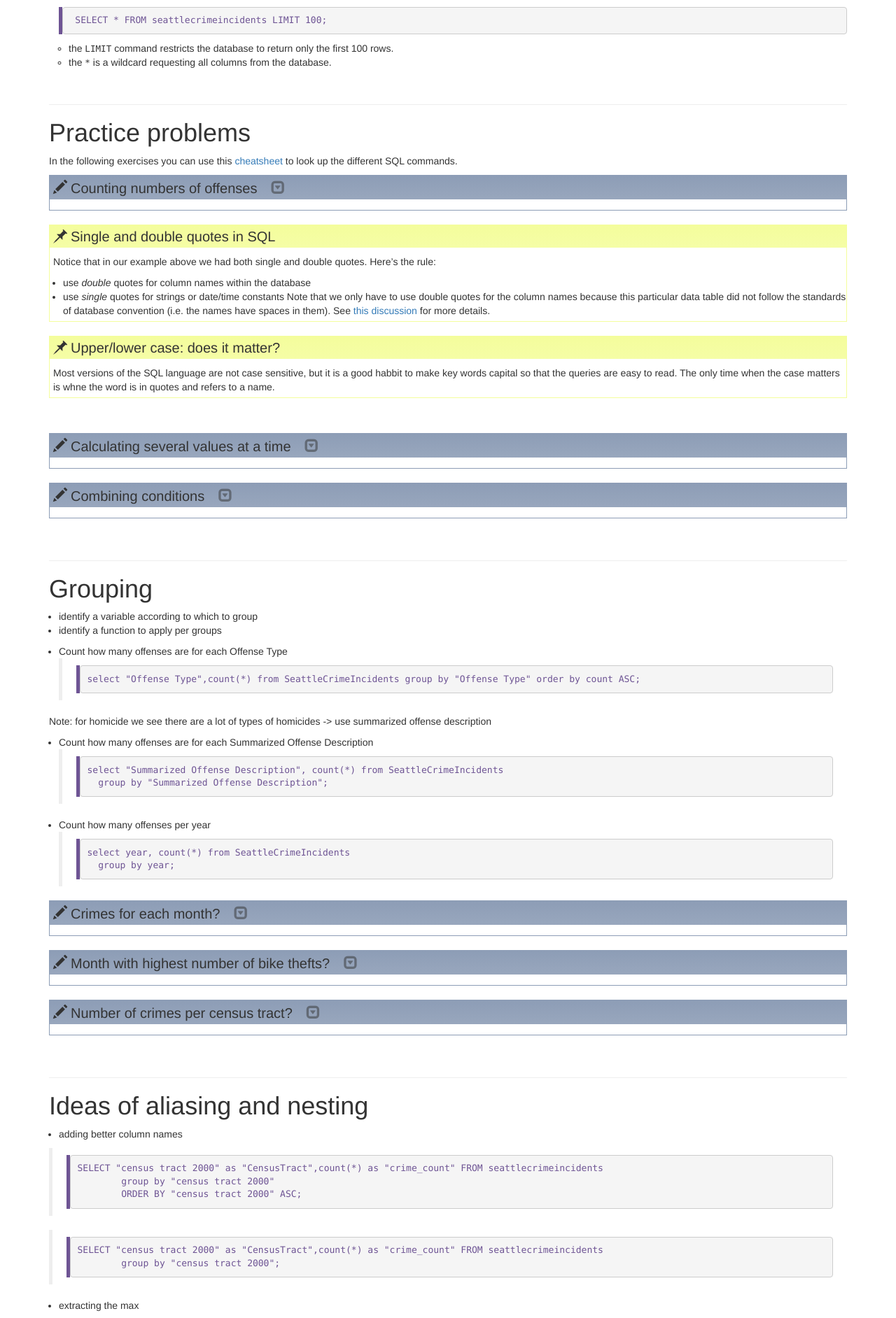
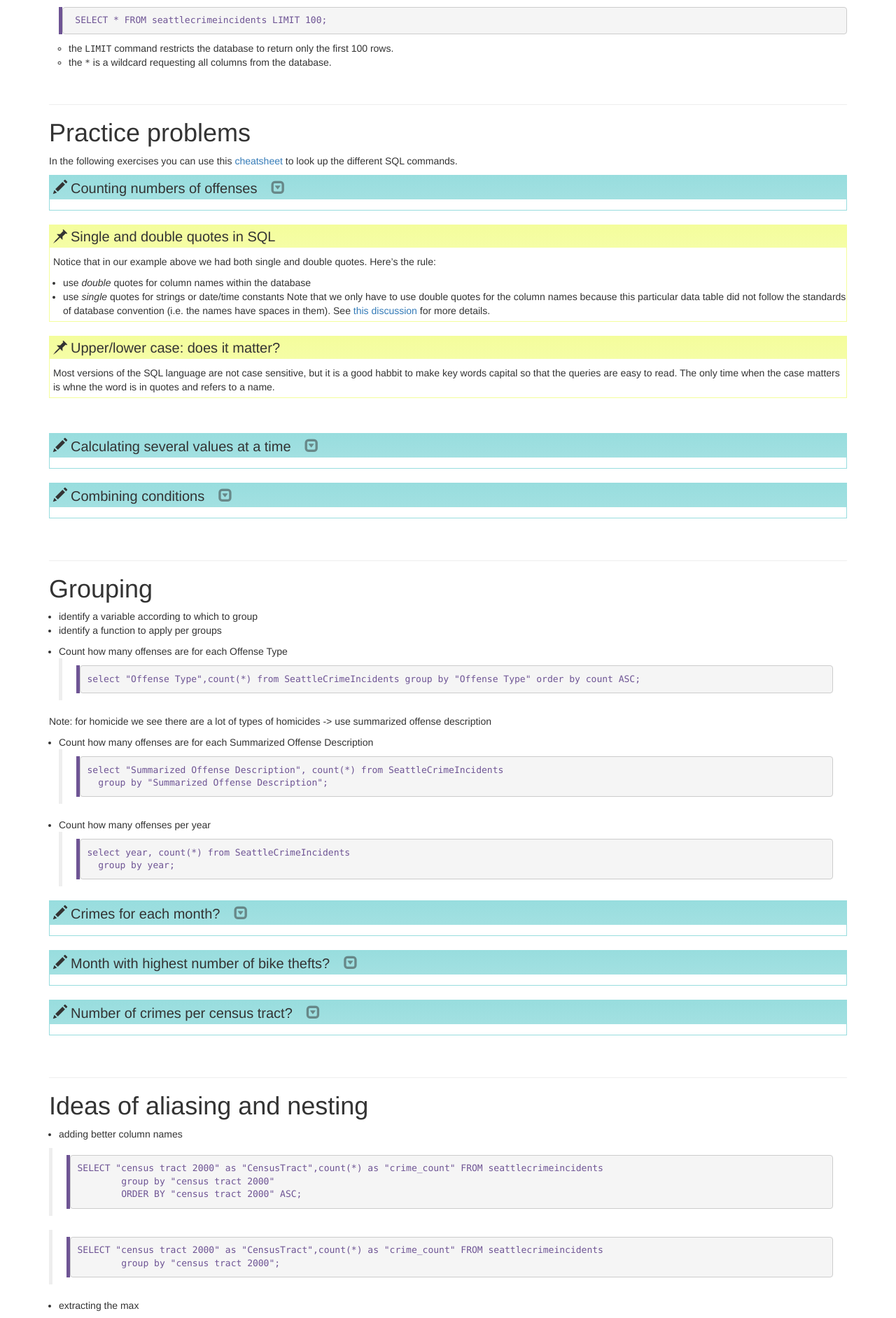
Before and after one commit to uwescience/SQL-geospatial-tutorial, a Jekyll site: the page built from _episodes/03-queries.md, in a window 1280 px wide. Shown: the part 1263-3147 px from the top of the page at 70% size. Built offline with Jekyll 4.4.1, drawn with Linux system fonts in a browser that asks for light colours.

Commit message:
Updating Colors

```diff
--- a/assets/css/lesson.scss
+++ b/assets/css/lesson.scss
@@ -15,13 +15,13 @@ $color-source:      #6e5494 !default;
 
 // blockquotes
 $color-callout:     #f4fd9c !default;
-$color-challenge:   #8d9db6 !default;
+$color-challenge:   #98DDDE !default;
 $color-checklist:   #dfd2a0 !default;
 $color-discussion:  #eec275 !default;
 $color-keypoints:   #7ae78e !default;
 $color-objectives:  #daee84 !default;
 $color-prereq:      #9cd6dc !default;
-$color-solution:    #98DDDE !default;
+$color-solution:    #45B8AC !default;
 $color-testimonial: #fc8dc1 !default;
 
 //----------------------------------------
```
